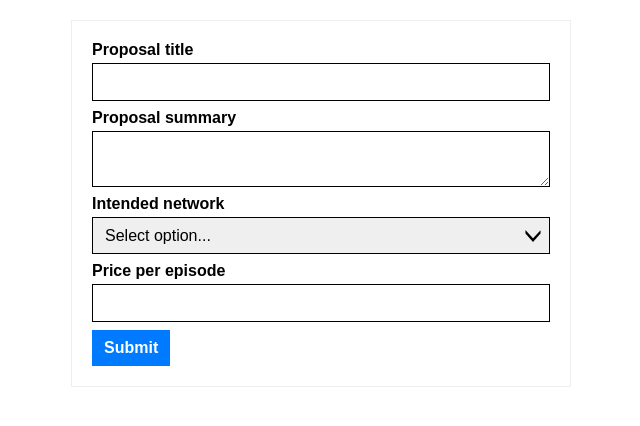
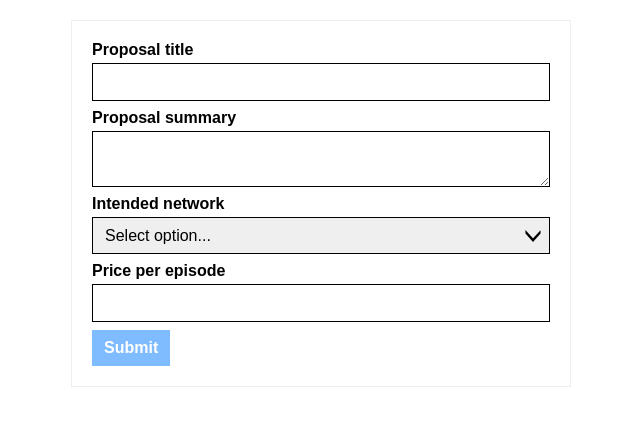
Before and after one commit to justtoconfirm/picos-frontend-challenge, a React (Create React App) app: page / in a window 1280 px wide. Shown: the top 426 px of the page, without its empty margins (319-959 px from the left). Built offline with nearby package versions, Linux system fonts and the light colour scheme.

Commit message:
Extend the validation to set the Submit button to be disabled if the form fields remain empty

```diff
--- a/src/components/Button/Button.js
+++ b/src/components/Button/Button.js
@@ -10,6 +10,7 @@ const Button = props => {
 		onClick,
 		children,
 		url = '',
+		disabled,
 	} = props;
 
 	// Check if the component has the url prop value that match with this list so a link can render as a link
@@ -19,7 +20,7 @@ const Button = props => {
 		<a href={url} role="button">{ children }</a>
 
 	const renderAsButton = () =>
-		<button {...{type, onClick}}>{ children }</button>
+		<button {...{type, onClick, disabled}}>{ children }</button>
 
 	return (
 
--- a/src/components/ProposalForm/ProposalForm.js
+++ b/src/components/ProposalForm/ProposalForm.js
@@ -104,6 +104,7 @@ const ProposalForm = () => {
 					<TextField
 						label="Proposal title"
 						name="proposalTitle"
+						value={proposalTitle}
 						onChange={handleProposalTitle}
 					/>
 
@@ -114,6 +115,7 @@ const ProposalForm = () => {
 					<TextArea
 						label="Proposal summary"
 						name="proposalSummary"
+						value={proposalSummary}
 						onChange={handleProposalSummary}
 					/>
 
@@ -121,6 +123,7 @@ const ProposalForm = () => {
 						label="Intended network"
 						name="proposalIntendedNetwork"
 						options={intendedNetwork}
+						value={proposalIntendedNetwork}
 						onChange={handleProposalIntendedNetwork}
 					/>
 
@@ -128,6 +131,7 @@ const ProposalForm = () => {
 						label="Price per episode"
 						name="proposalPrice"
 						type="number"
+						value={proposalPrice}
 						onChange={handleProposalPrice}
 					/>
 
@@ -135,7 +139,12 @@ const ProposalForm = () => {
 						<p>{error}</p>
 					)}
 
-					<Button onClick={handleFormSubmit}>Submit</Button>
+					<Button
+						disabled={!proposalTitle || !proposalSummary || !proposalIntendedNetwork || !proposalPrice}
+						onClick={handleFormSubmit}
+					>
+						Submit
+					</Button>
 				</form>
 			</div>
 		</>
```
